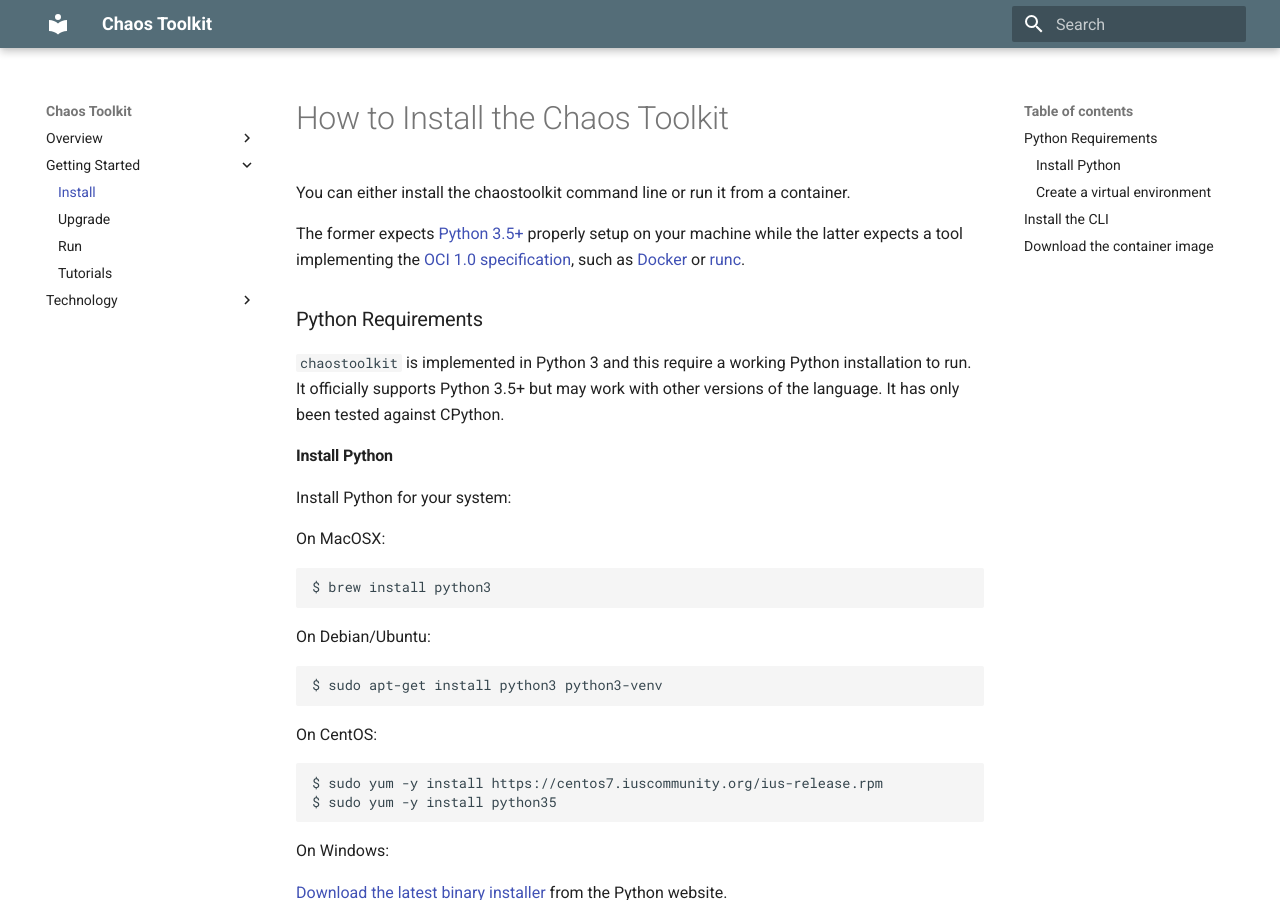
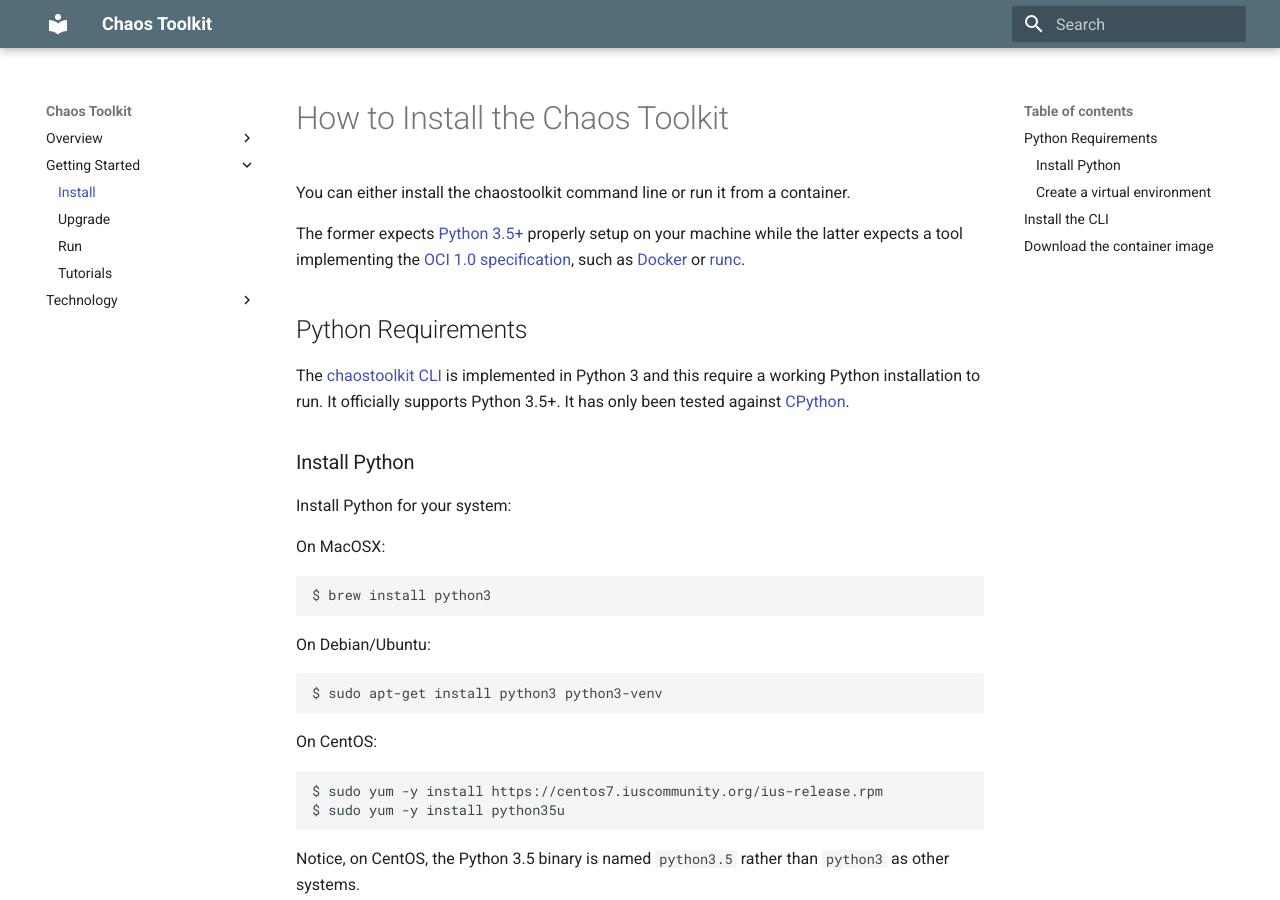
Before and after one commit to chaostoolkit/chaostoolkit-documentation, an MkDocs documentation site: the page built from sources/usage/install.md, in a window 1280 px wide and 900 px high. Built offline with MkDocs 1.6.1 and Material for MkDocs 9.7.7, drawn with Linux system fonts in a browser that asks for light colours; old or Windows-style settings are respelled for this version of MkDocs.

Commit message:
CentOS updates

````diff
--- a/sources/usage/install.md
+++ b/sources/usage/install.md
@@ -10,13 +10,15 @@
 [oci]: https://www.opencontainers.org/
 [runc]: https://github.com/opencontainers/runc
 
-### Python Requirements
+## Python Requirements
 
-`chaostoolkit` is implemented in Python 3 and this require a working Python
-installation to run. It officially supports Python 3.5+ but may work with
-other versions of the language. It has only been tested against CPython.
+The [chaostoolkit CLI][cli] is implemented in Python 3 and this require a
+working Python installation to run. It officially supports Python 3.5+. It has
+only been tested against [CPython][python].
 
-#### Install Python
+[cli]: https://github.com/chaostoolkit/chaostoolkit
+
+### Install Python
 
 Install Python for your system:
 
@@ -36,8 +38,11 @@
 
 ```
 $ sudo yum -y install https://centos7.iuscommunity.org/ius-release.rpm
-$ sudo yum -y install python35
+$ sudo yum -y install python35u
 ```
+
+Notice, on CentOS, the Python 3.5 binary is named `python3.5` rather than
+`python3` as other systems.
 
 On Windows:
 
@@ -45,7 +50,7 @@
 
 [pywin]: https://www.python.org/downloads/windows/
 
-#### Create a virtual environment
+### Create a virtual environment
 
 Dependencies can be installed for your system via its package management but,
 more likely, you will want to install them yourself in a local virtual
@@ -66,7 +71,7 @@
 
 [virtualenvwrapper]: https://virtualenvwrapper.readthedocs.io/en/latest/
 
-### Install the CLI
+## Install the CLI
 
 Install `chaostoolkit` in the virtual environment as follows:
 
@@ -79,7 +84,8 @@
 ```
 (chaostk) $ chaos --version
 ```
-### Download the container image
+
+## Download the container image
 
 You can run the chaostoolkit from a container rather than install it.
 
````
